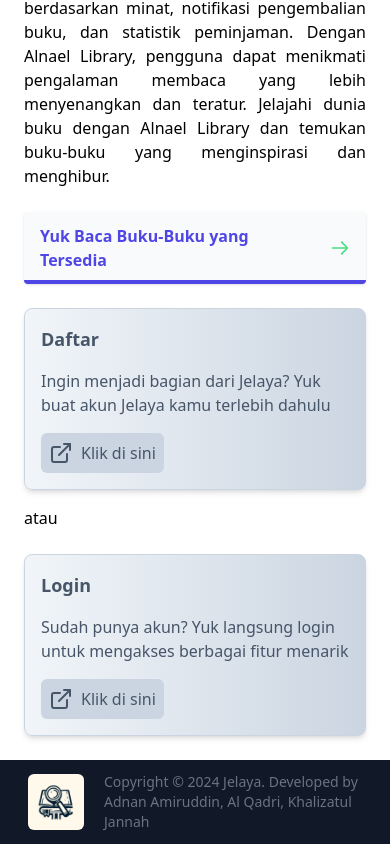
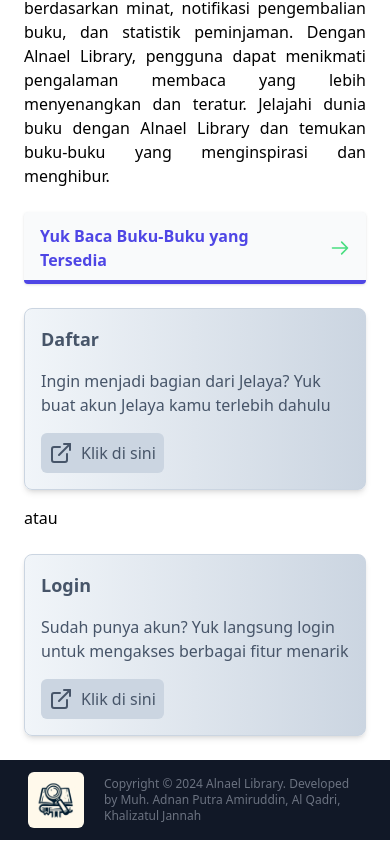
Before and after one commit to adnanamiruddin/alnael-library-project-client, a Next.js app: page / in a window 390 px wide. Shown: the part 1510-2354 px from the top of the page. Built offline with nearby package versions, Linux system fonts and the light colour scheme; no server answers.

Commit message:
fix: Modify footer

```diff
--- a/src/components/layouts/Footer.jsx
+++ b/src/components/layouts/Footer.jsx
@@ -7,14 +7,14 @@
         <Image
           src="/logo-perpus.jpeg"
           alt="Logo Pantai Marina"
-          width={100}
-          height={100}
+          width={500}
+          height={500}
           className="w-14 h-14 rounded-md"
         />
 
-        <p className="text-gray-500 text-sm">
-          Copyright © 2024 Jelaya. Developed by Adnan Amiruddin, Al Qadri,
-          Khalizatul Jannah
+        <p className="text-gray-500 text-xs md:text-sm">
+          Copyright © 2024 Alnael Library. Developed by Muh. Adnan Putra
+          Amiruddin, Al Qadri, Khalizatul Jannah
         </p>
       </div>
     </div>
--- a/src/pages/index.jsx
+++ b/src/pages/index.jsx
@@ -79,7 +79,7 @@
             </p>
 
             <div className="hidden md:inline-block">
-              <HomeButton href="/blogs">
+              <HomeButton href="/books">
                 Yuk Baca Buku-Buku yang Tersedia
               </HomeButton>
             </div>
@@ -89,7 +89,7 @@
 
       <MotionDiv x={-100} optionalStyling="md:hidden">
         <div className="mt-2"></div>
-        <HomeButton href="/blogs">Yuk Baca Buku-Buku yang Tersedia</HomeButton>
+        <HomeButton href="/books">Yuk Baca Buku-Buku yang Tersedia</HomeButton>
       </MotionDiv>
 
       {!user ? (
```
